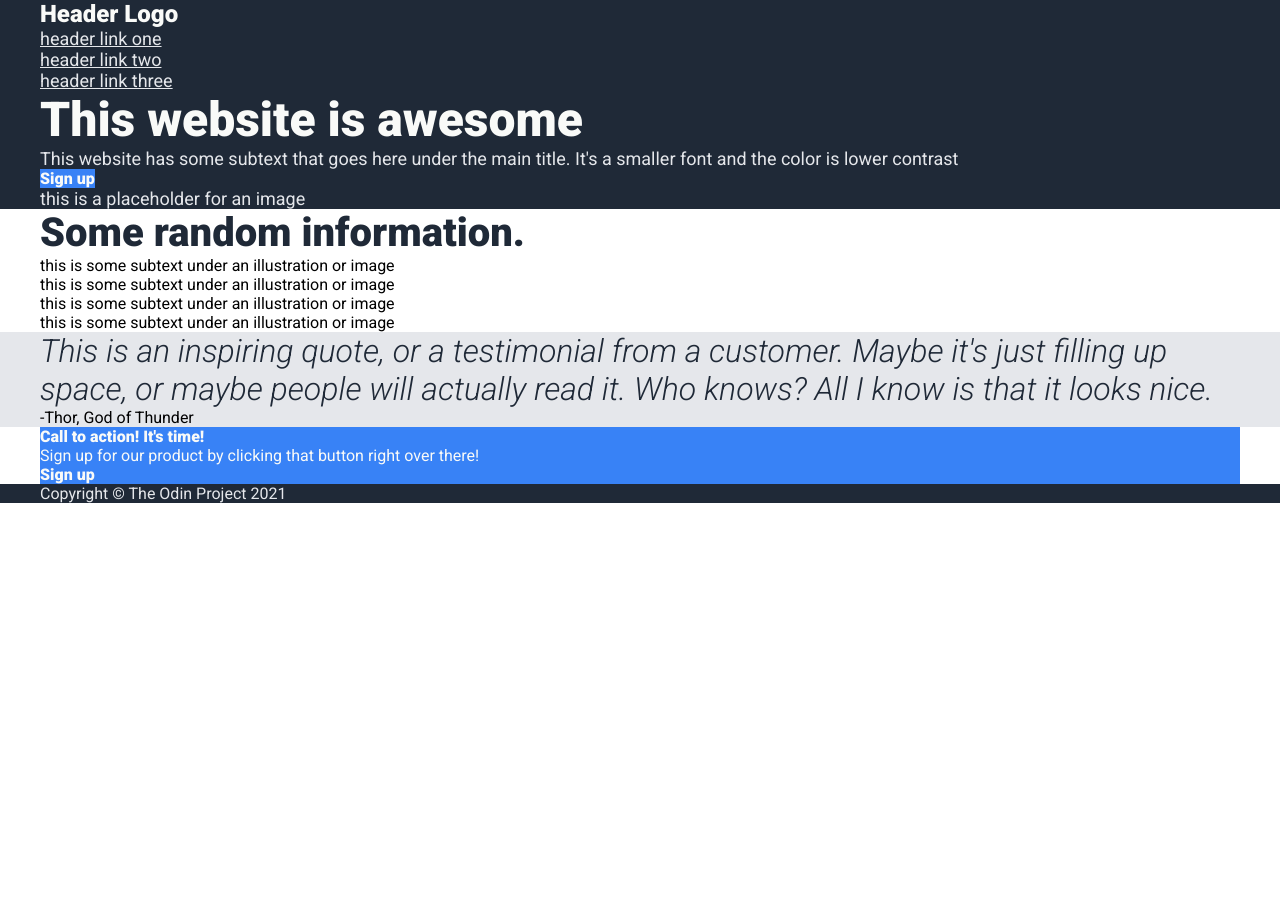
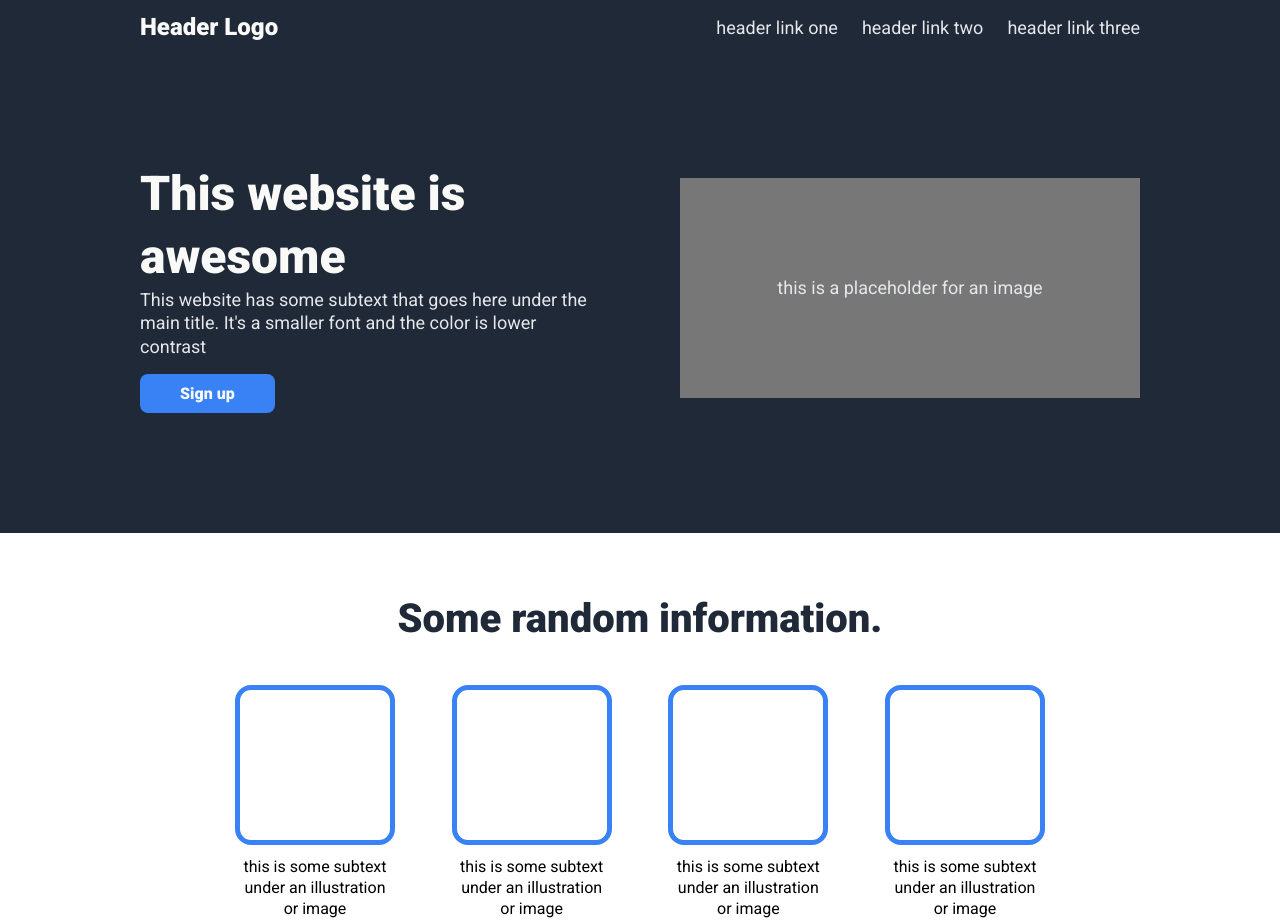
Before and after one commit to VTickner/odin-landing-page, a plain HTML site: page index.html in a window 1280 px wide. Shown: the top 923 px of the page. Before the commit the page ends 800 px from the top, so only its background shows below. Drawn offline with Linux system fonts and the light colour scheme.

Commit message:
Update to CSS to layout design using flexbox
- Added CSS layout position styling to match design layout
- Updated HTML to enable design to position correctly

```diff
--- a/index.html
+++ b/index.html
@@ -14,12 +14,12 @@
 
 <body>
   <div class="navbar">
-    <div class="container">
+    <div class="logo-section container flex">
       <div class="logo">
         <p class="logo--text">Header Logo</p>
       </div>
       <nav class="nav">
-        <ul>
+        <ul class="flex">
           <li><a href="#">header link one</a></li>
           <li><a href="#">header link two</a></li>
           <li><a href="#">header link three</a></li>
@@ -28,39 +28,40 @@
     </div>
   </div>
   <header class="header">
-    <div class="container">
-      <div class="hero">
+    <div class="hero container flex">
+      <div class="hero-header">
         <h1 class="title">This website is awesome</h1>
         <p class="hero--text">This website has some subtext that goes here under the main title. It's a smaller font and
           the color is lower
           contrast</p>
         <button class="button--sign-up">Sign up</button>
       </div>
-      <div class="hero--text">
+      <div class="hero--placeholder flex">
         <p>this is a placeholder for an image</p>
       </div>
     </div>
   </header>
-  </div>
   <main class="main">
-    <section>
+    <section class="info">
       <div class="container">
         <h3 class="info--title">Some random information.</h3>
-        <div class="info">
+        <div class="info--item flex">
+          <div class="info--box">
             <div class="box"></div>
             <p>this is some subtext under an illustration or image</p>
           </div>
-        <div class="info">
+          <div class="info--box">
             <div class="box"></div>
             <p>this is some subtext under an illustration or image</p>
           </div>
-        <div class="info">
+          <div class="info--box">
             <div class="box"></div>
             <p>this is some subtext under an illustration or image</p>
           </div>
-        <div class="info">
+          <div class="info--box">
             <div class="box"></div>
             <p>this is some subtext under an illustration or image</p>
+          </div>
         </div>
       </div>
     </section>
@@ -78,7 +79,7 @@
     <section>
       <div class="cta container">
         <div>
-          <h4>Call to action! It's time!</h4>
+          <h4 class="cta--title">Call to action! It's time!</h4>
           <p>Sign up for our product by clicking that button right over there!</p>
         </div>
         <button class="button--sign-up button--cta">Sign up</button>
--- a/styles.css
+++ b/styles.css
@@ -1,5 +1,6 @@
 :root {
   --dark-color: #1f2937;
+  --dark-grey-color: #777;
   --grey-color: #e5e7eb;
   --blue-color: #3882f6;
   --light-color-1: #f9faf8;
@@ -22,6 +23,7 @@ html {
 body {
   font-family: Roboto, "Open Sans", "Helvetica Neue", sans-serif;
   font-size: 1.6rem;
+  line-height: 1.3;
 }
 
 ul {
@@ -35,8 +37,17 @@ button {
 }
 
 .container {
-  max-width: 120rem;
+  max-width: 100rem;
   margin: 0 auto;
+}
+
+.flex {
+  display: flex;
+  align-items: center;
+}
+
+.logo-section {
+  justify-content: space-between;
 }
 
 .navbar,
@@ -51,10 +62,42 @@ button {
   color: var(--light-color-1);
 }
 
+.navbar {
+  padding: 1.2rem 0 12rem;
+}
+
 .nav a,
-.hero--text {
+.hero--text,
+.hero--placeholder {
   font-size: 1.8rem;
   color: var(--light-color-2);
+}
+
+.hero {
+  gap: 8rem;
+}
+
+.hero-header {
+  width: 50%;
+}
+
+.hero--text {
+  margin-bottom: 1.6rem;
+}
+
+.hero--placeholder {
+  width: 50%;
+  height: 22rem;
+  background-color: var(--dark-grey-color);
+  justify-content: center;
+}
+
+.nav a {
+  text-decoration: none;
+}
+
+.nav .flex {
+  gap: 2.4rem;
 }
 
 .logo--text {
@@ -67,20 +110,64 @@ button {
 .cta {
   background-color: var(--blue-color);
   color: var(--light-color-1);
+  padding: 1rem 4rem;
+  border-radius: 0.8rem;
 }
 
 .button--sign-up {
   font-weight: 700;
 }
 
+.header {
+  padding-bottom: 12rem;
+  margin-bottom: 6rem;
+}
+
 .info--title {
   font-size: 4rem;
   font-weight: 900;
   color: var(--dark-color);
+  margin-bottom: 4rem;
+}
+
+.info {
+  text-align: center;
+  margin-bottom: 10rem;
+}
+
+.info--item {
+  justify-content: space-between;
+  margin: 0 10rem;
+}
+
+.info--box {
+  display: flex;
+  flex-direction: column;
+  align-items: center;
+  max-width: 15rem;
+}
+
+.box {
+  width: 16rem;
+  height: 16rem;
+  border: 5px solid var(--blue-color);
+  border-radius: 1.6rem;
+  margin-bottom: 1.2rem;
 }
 
 .quote {
   background-color: var(--grey-color);
+  margin-bottom: 10rem;
+}
+
+figure {
+  padding: 10rem 12rem 8rem 12rem;
+}
+
+figcaption {
+  font-size: 2.4rem;
+  font-weight: 700;
+  text-align: right;
 }
 
 .quote blockquote {
@@ -90,6 +177,25 @@ button {
   color: var(--dark-color);
 }
 
+.cta {
+  display: flex;
+  justify-content: space-between;
+  align-items: center;
+  margin-bottom: 10rem;
+  padding: 5rem 10rem;
+}
+
+.cta--title {
+  font-size: 2.4rem;
+  font-weight: 700;
+}
+
+.button--cta {
+  border: 3px solid var(--light-color-1);
+}
+
 .footer {
   color: var(--light-color-2);
+  text-align: center;
+  padding: 4rem 0;
 }
```
Also changed, not shown: 1 other file. Lines whose indentation alone changed are shown as unchanged.
